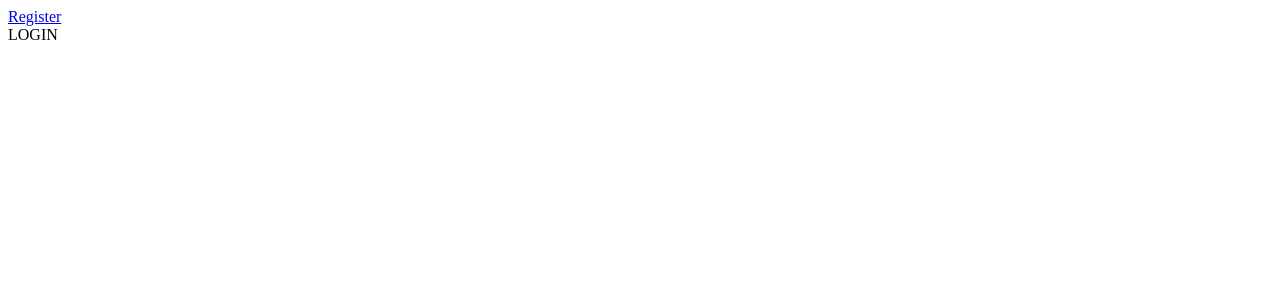
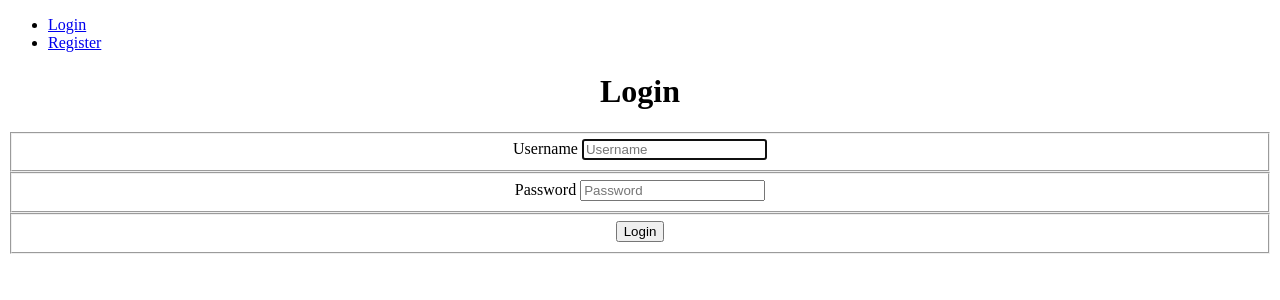
Before and after one commit to rdbishop19/TLDRss, a React (Create React App) app: page /login in a window 1280 px wide. Shown: the top 300 px of the page. Built offline with nearby package versions, Linux system fonts and the light colour scheme.

Commit message:
wip: registration/login saving token to session storage

```diff
--- a/src/components/ApplicationViews.js
+++ b/src/components/ApplicationViews.js
@@ -7,6 +7,7 @@ import Login from './auth/Login'
 export default function ApplicationViews() {
     return (
         <React.Fragment>
+            {/* HOME VIEW */}
             <Route exact path="/" component={Home} />
 
             {/* FEED ROUTES */}
@@ -20,9 +21,7 @@ export default function ApplicationViews() {
             <Route path="/tldr/favorites" render={props => <p>TLDR FAVORITE LIST</p>} />
             <Route path="/tldr/followed" render={props => <p>TLDR FOLLOWED USERS</p>} />
 
-			{/* <Route path="/login" component={Login} /> */}
             <Route path="/login" component={Login} />
-            {/* <Route path="/register" component={Register} /> */}
             <Route path='/register' component={Register} />
 
         </React.Fragment>
--- a/src/components/auth/Login.js
+++ b/src/components/auth/Login.js
@@ -1,9 +1,68 @@
-import React from 'react'
+import React, { useState } from 'react';
+import { useHistory } from 'react-router-dom';
+import { login } from './simpleAuth';
 
 export default function Login() {
-    return (
-        <div>
-            LOGIN
-        </div>
-    )
+	const [ user, setUser ] = useState();
+	const history = useHistory();
+
+	const handleInputChange = (evt) => {
+		setUser({
+			...user,
+			[evt.target.id]: evt.target.value
+		});
+	};
+
+	const handleLogin = (evt) => {
+		evt.preventDefault();
+
+		// create object based on state
+		const credentials = {
+			username: user.userName,
+			password: user.password
+		};
+
+		// Make fetch call with the object as the body of the POST request
+		login(credentials).then((response) => {
+			if (response === true) {
+				history.push('/');
+			} else window.alert('Username/password combination do not exist');
+		});
+	};
+
+	return (
+		<main style={{ textAlign: 'center' }}>
+			<form className="form--login" onSubmit={handleLogin}>
+				<h1 className="h3 mb-3 font-weight-normal">Login</h1>
+				<fieldset>
+					<label htmlFor="userName"> Username </label>
+					<input
+						onChange={(evt) => handleInputChange(evt)}
+						id="userName"
+						type="text"
+						name="userName"
+						className="form-control"
+						placeholder="Username"
+						required
+						autoFocus
+					/>
+				</fieldset>
+				<fieldset>
+					<label htmlFor="inputPassword"> Password </label>
+					<input
+						onChange={handleInputChange}
+						id="password"
+						type="password"
+						name="password"
+						className="form-control"
+						placeholder="Password"
+						required
+					/>
+				</fieldset>
+				<fieldset>
+					<button type="submit">Login</button>
+				</fieldset>
+			</form>
+		</main>
+	);
 }
--- a/src/components/auth/simpleAuth.js
+++ b/src/components/auth/simpleAuth.js
@@ -15,9 +15,9 @@ const login = credentials => {
     })
     .then(res => res.json())
     .then(res => {
-        console.log('login', res)
         if ('valid' in res && res.valid && 'token' in res){
             sessionStorage.setItem(Settings.token, res.token)
+            return true
         }
     })
 }
@@ -36,6 +36,7 @@ const register = userInfo => {
         console.log('register', res)
         if ('token' in res) {
             sessionStorage.setItem(Settings.token, res.token)
+            return true
         }
     })
 }
--- a/src/components/nav/NavBar.js
+++ b/src/components/nav/NavBar.js
@@ -4,7 +4,10 @@ import { NavLink } from 'react-router-dom'
 export default function NavBar() {
     return (
         <React.Fragment>
-            <NavLink to="/register" >Register</NavLink>
+            <ul>
+                <li><NavLink to="/login"> Login </NavLink></li>
+                <li><NavLink to="/register"> Register </NavLink></li>
+            </ul>
         </React.Fragment>
     )
 }
```
